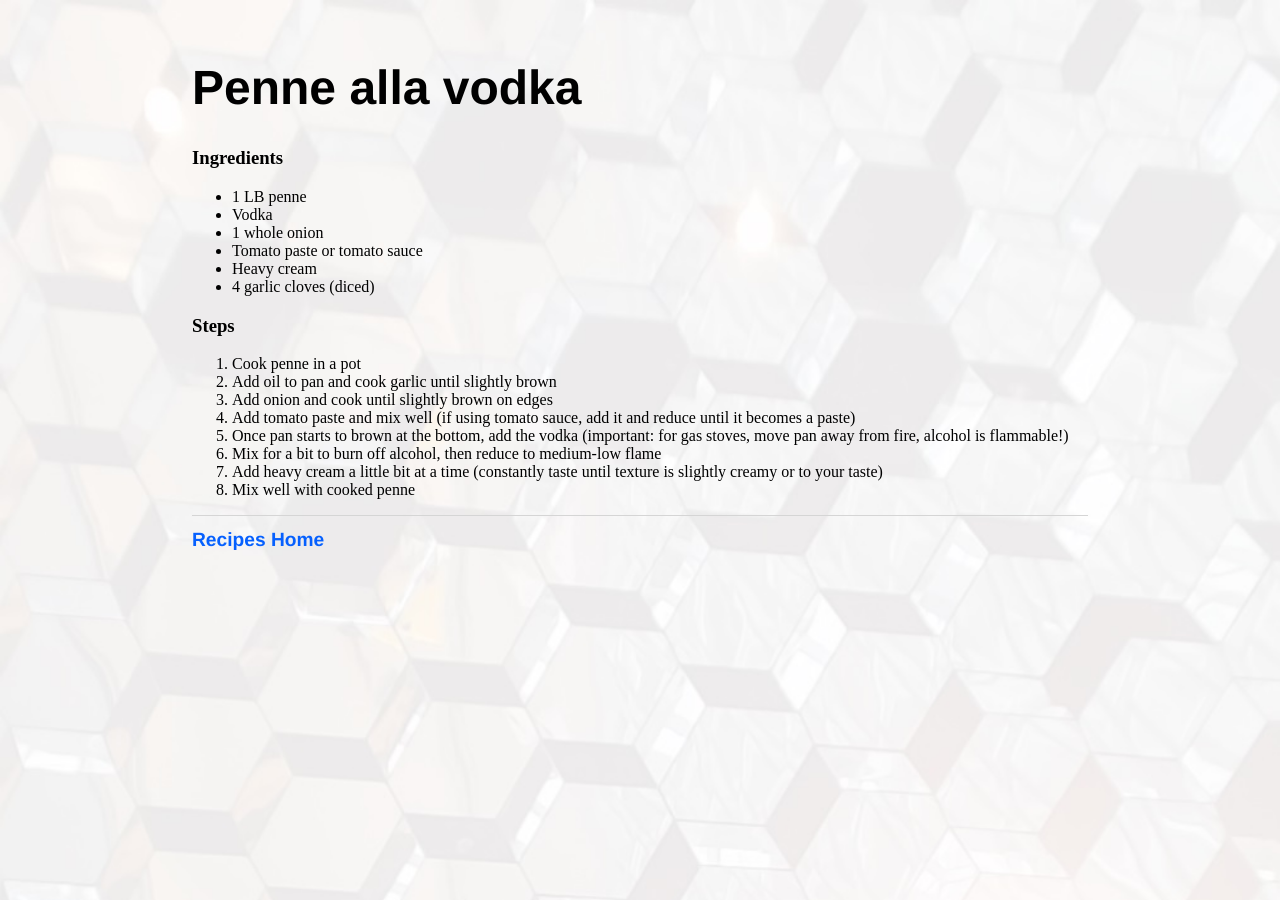
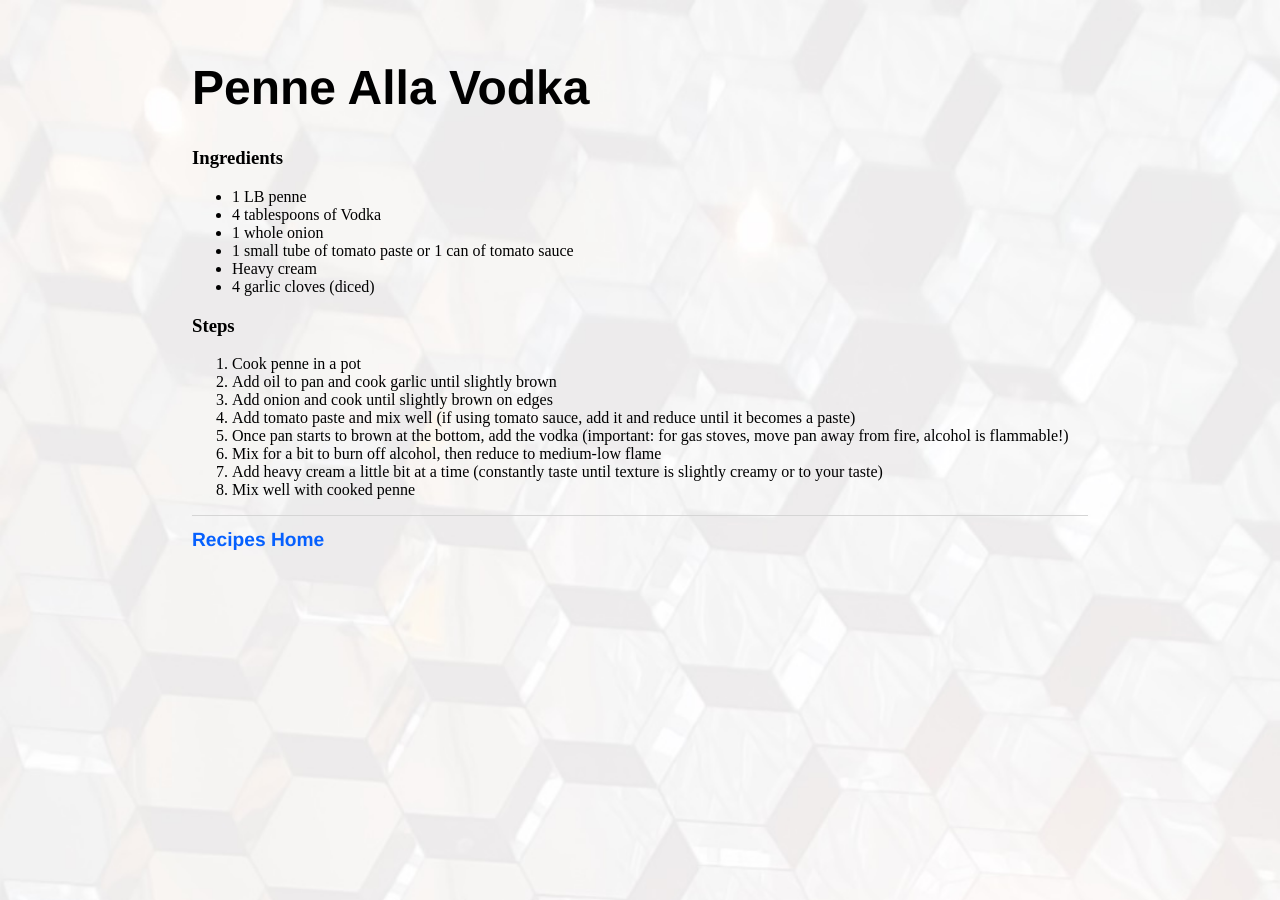
Before and after one commit to superjeffreyc/superjeffreyc.github.io, a Jekyll site: the page built from recipes/penne_alla_vodka.html, in a window 1280 px wide. Built offline with Jekyll 4.4.1, drawn with Linux system fonts in a browser that asks for light colours.

Commit message:
Update penne_alla_vodka.html

```diff
--- a/recipes/penne_alla_vodka.html
+++ b/recipes/penne_alla_vodka.html
@@ -1,16 +1,16 @@
 ---
 layout: recipe
-title: Penne alla vodka
+title: Penne Alla Vodka
 ---
 <div class="blurb">
 
-<h1>Penne alla vodka</h1>
+<h1>Penne Alla Vodka</h1>
   <h3>Ingredients</h3>
   <ul>
     <li>1 LB penne</li>
-    <li>Vodka</li>
+    <li>4 tablespoons of Vodka</li>
     <li>1 whole onion</li>
-    <li>Tomato paste or tomato sauce</li>
+    <li>1 small tube of tomato paste or 1 can of tomato sauce</li>
     <li>Heavy cream</li>
     <li>4 garlic cloves (diced)</li>
   </ul>
```
